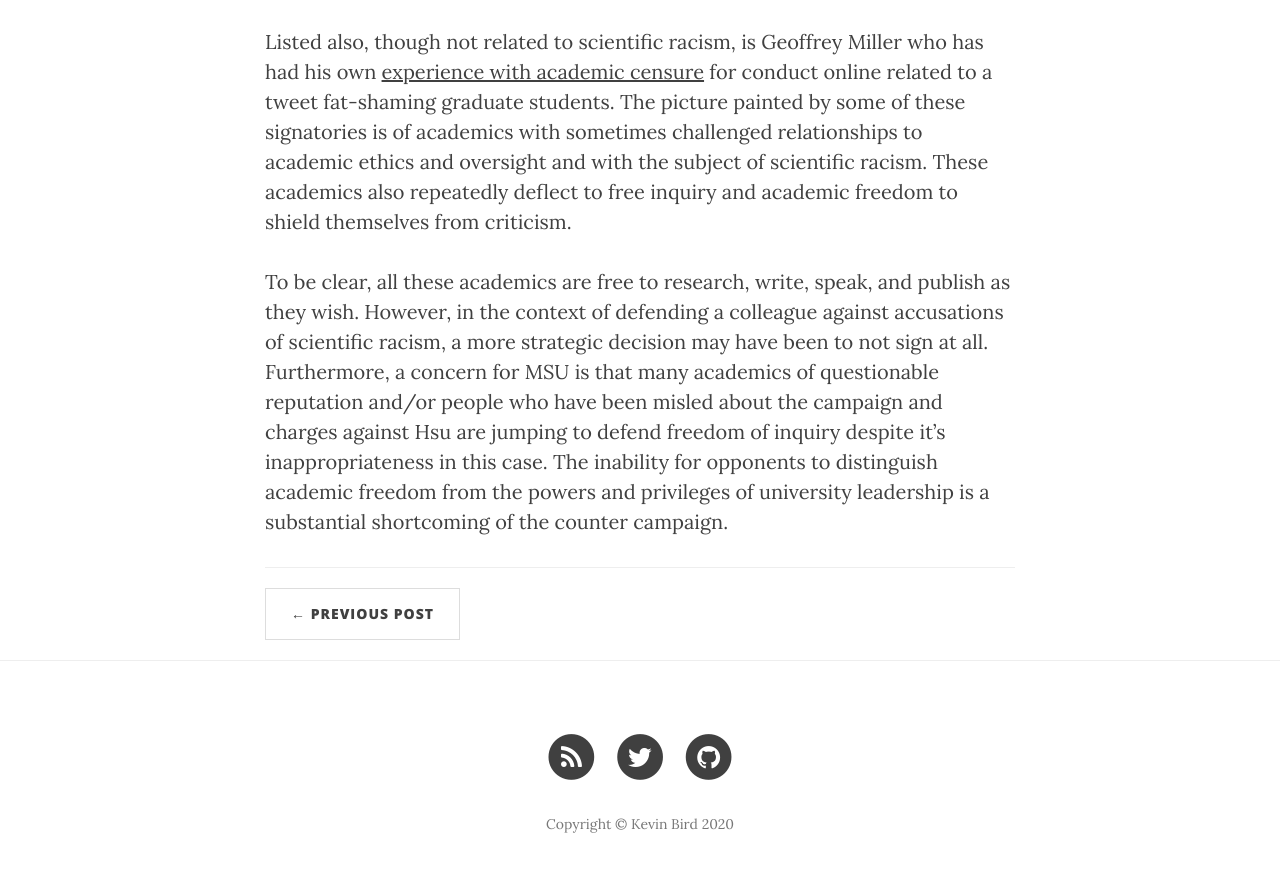
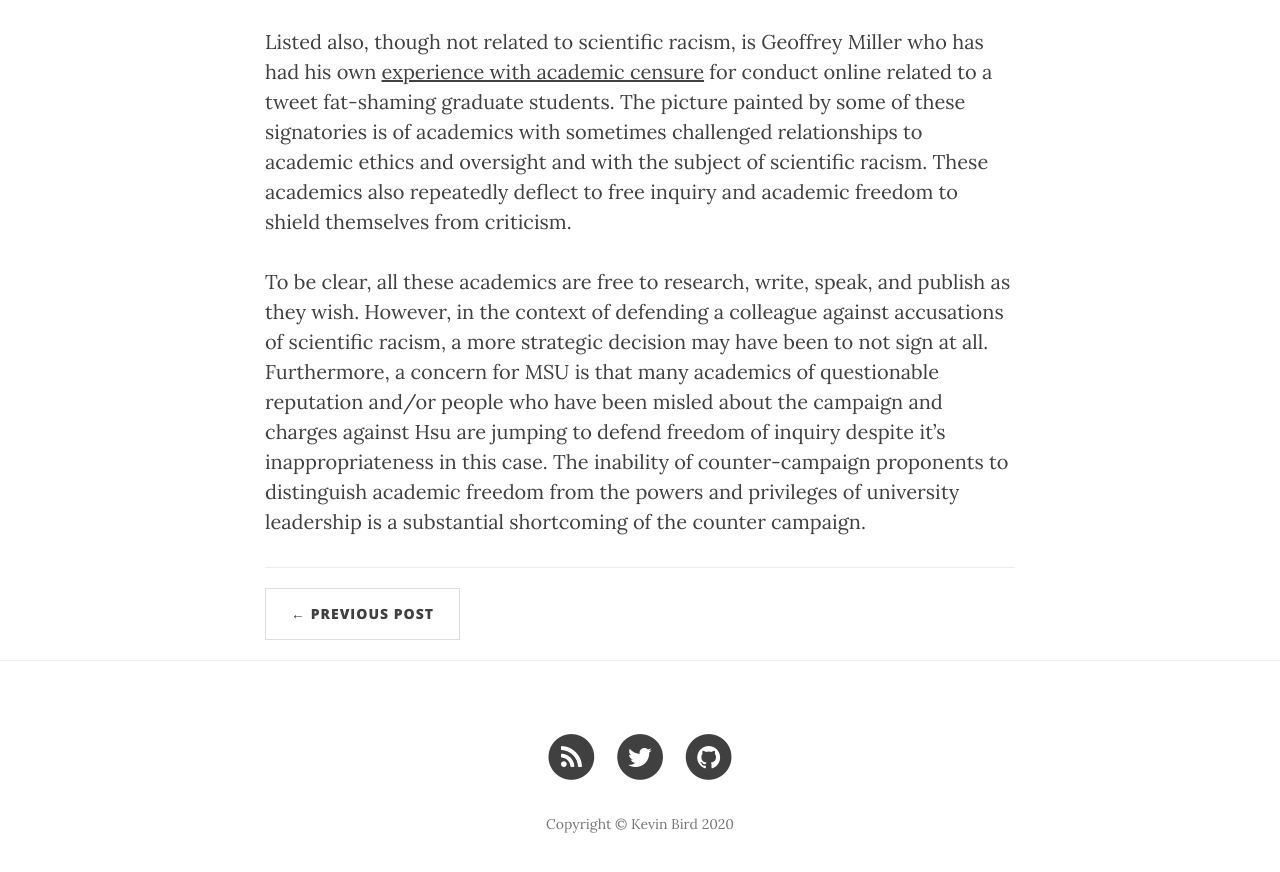
Before and after one commit to KevinABird/KevinABird.github.io, a Jekyll site: the page built from _posts/2020-06-16-With-Friends-Like-These-Comments-On-the-Uproar-Over-Stephen-Hsu.md, in a window 1280 px wide and 900 px high, scrolled down 4217 px. Shown: the top 872 px of the window. Built offline with Jekyll 4.4.1, drawn with Linux system fonts in a browser that asks for light colours; nearby versions of some CDN libraries.

Commit message:
Update 2020-06-16-With-Friends-Like-These-Comments-On-the-Uproar-Over-Stephen-Hsu.md

```diff
--- a/_posts/2020-06-16-With-Friends-Like-These-Comments-On-the-Uproar-Over-Stephen-Hsu.md
+++ b/_posts/2020-06-16-With-Friends-Like-These-Comments-On-the-Uproar-Over-Stephen-Hsu.md
@@ -41,4 +41,4 @@ Nathan Cofnas, a DPhil student at Oxford University also signed. Cofnas has repe
 
 Listed also, though not related to scientific racism, is Geoffrey Miller who has had his own [experience with academic censure](https://www.insidehighered.com/news/2013/08/07/fat-shaming-professor-faces-censure-university) for conduct online related to a tweet fat-shaming graduate students. The picture painted by some of these signatories is of academics with sometimes challenged relationships to academic ethics and oversight and with the subject of scientific racism. These academics also repeatedly deflect to free inquiry and academic freedom to shield themselves from criticism.
 
-To be clear, all these academics are free to research, write, speak, and publish as they wish. However, in the context of defending a colleague against accusations of scientific racism, a more strategic decision may have been to not sign at all. Furthermore, a concern for MSU is that many academics of questionable reputation and/or people who have been misled about the campaign and charges against Hsu are jumping to defend freedom of inquiry despite it’s inappropriateness in this case. The inability for opponents to distinguish academic freedom from the powers and privileges of university leadership is a substantial shortcoming of the counter campaign.
+To be clear, all these academics are free to research, write, speak, and publish as they wish. However, in the context of defending a colleague against accusations of scientific racism, a more strategic decision may have been to not sign at all. Furthermore, a concern for MSU is that many academics of questionable reputation and/or people who have been misled about the campaign and charges against Hsu are jumping to defend freedom of inquiry despite it’s inappropriateness in this case. The inability of counter-campaign proponents to distinguish academic freedom from the powers and privileges of university leadership is a substantial shortcoming of the counter campaign.
```
